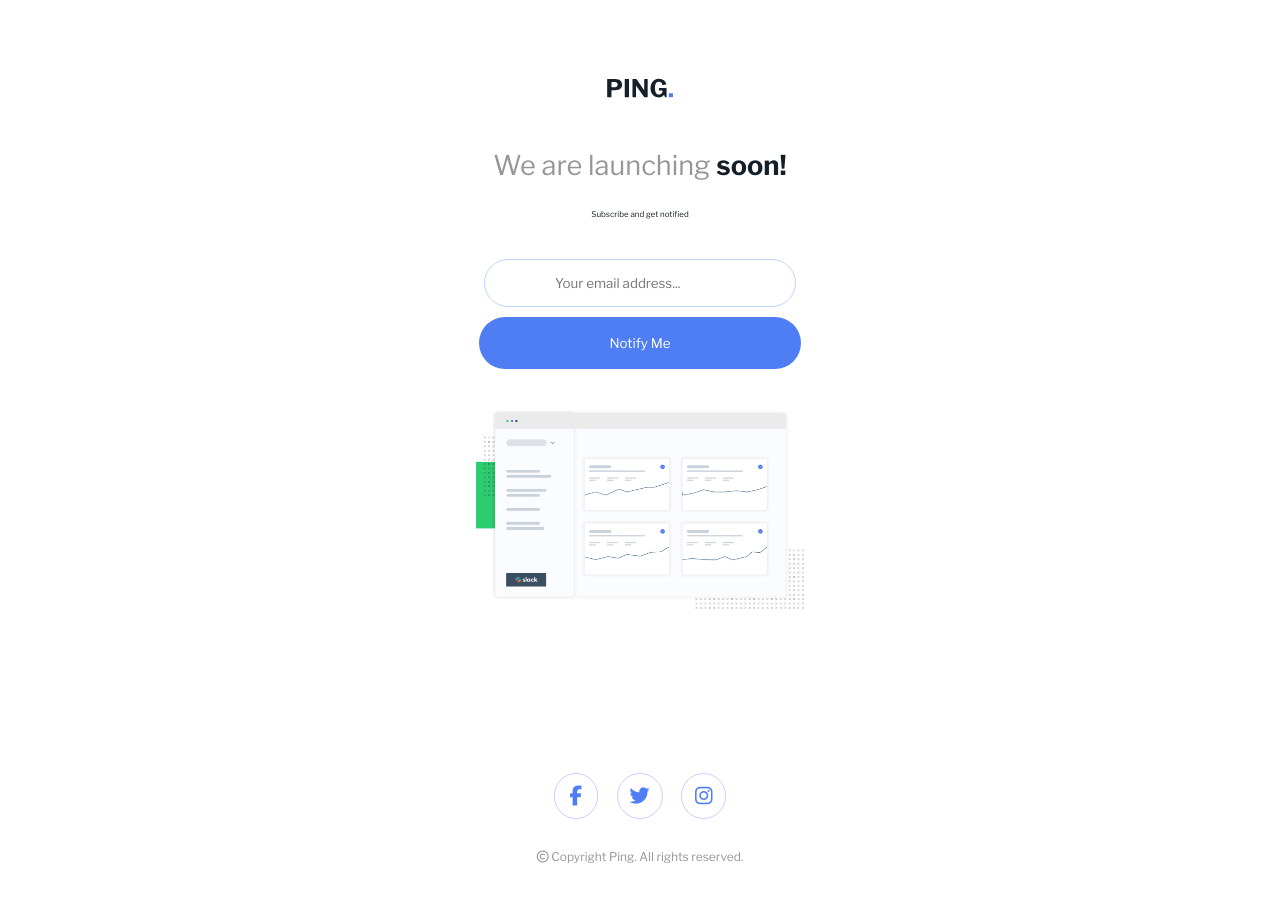
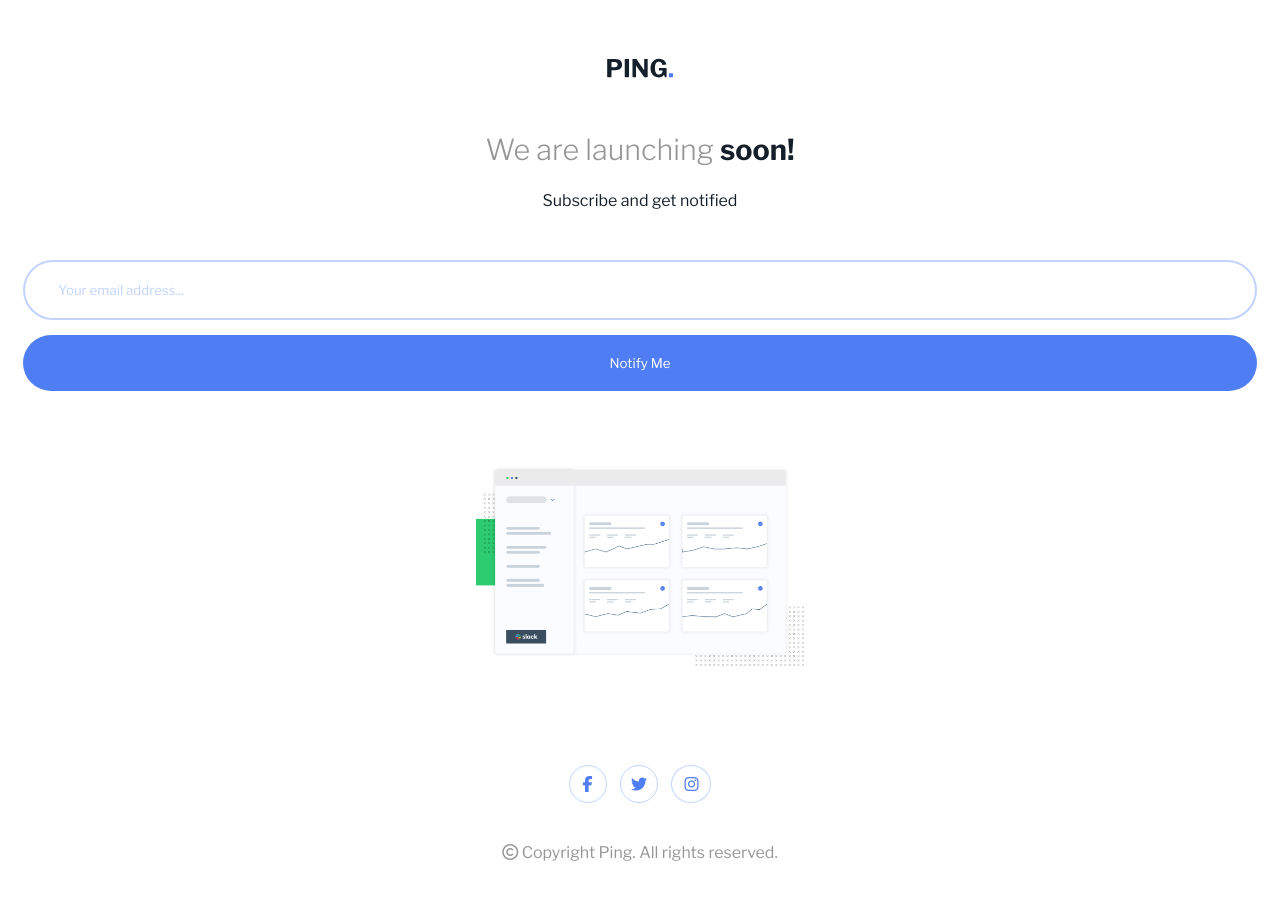
Before and after one commit to pearlanyanwu/ping-coming-soon.github.io, a plain HTML site: page index.html in a window 1280 px wide. Drawn offline with nearby package versions, Linux system fonts and the light colour scheme.

Commit message:
edited styling

```diff
--- a/index.html
+++ b/index.html
@@ -12,11 +12,11 @@
 
 <body>
   <header>
-    <img src="images/logo.svg" alt="logo.svg" id="logo">
+    <img src="images/logo.svg" alt="logo.svg" id="ping-logo">
   </header>
 
   <main>
-    <p> We are launching <span> soon! </span></p>
+    <h2> We are launching <span> soon! </span></h2>
     <p> Subscribe and get notified </p>
 
     <div class="subscribe">
@@ -24,14 +24,14 @@
       <button id="notify-button"> Notify Me </button>
     </div>
 
-    <img src="images/illustration-dashboard.png" alt="image.png" id="image" height="200">
+    <img src="images/illustration-dashboard.png" alt="illustration_dashboard_image.png" id="dashboard-img" height="200">
   </main>
 
   <footer>
     <i class='fab fa-facebook-f facebook-icon icons'></i>
     <i class='fab fa-twitter twitter-icon icons'></i>
     <i class='fab fa-instagram instagram-icon icons'></i>
-    <p> <i class='far fa-copyright copyright'></i> Copyright Ping. All rights reserved. </p>
+    <p> <i class='far fa-copyright copyright-icon'></i> Copyright Ping. All rights reserved. </p>
   </footer>
 </body>
 
--- a/style.css
+++ b/style.css
@@ -7,101 +7,100 @@
 
 body {
   text-align: center;
-  padding: 50px 0;
+  padding: 50px 15px;
 }
 
 header {
-  padding: 20px 0;
+  margin-bottom: 50px;
 }
 
-#logo {
+#ping-logo {
   height: 20px;
 }
 
-main > p:first-of-type {
-  font-size: 1.7rem;
+main > p,
+h2 > span {
+  color: hsl(209, 33%, 12%);
 }
 
-main > p:last-of-type {
-  font-size: 0.5rem;
+h2 {
+  font-size: 1.8rem;
+  font-weight: 300;
 }
 
-main > p:first-of-type,
+h2,
 footer > p {
   color: hsl(0, 0%, 59%);
 }
 
-main > p:last-of-type,
-p > span {
-  color: hsl(209, 33%, 12%);
-}
-
-p > span {
+h2 > span {
   font-weight: 700;
 }
 
 .subscribe {
   display: flex;
   flex-direction: column;
-  justify-content: center;
-  align-items: center;
-  margin: 40px 0;
+  gap: 15px;
+  margin-top: 50px;
 }
 
 input,
-button,
-.icons {
+button {
+  width: 100%;
   border-radius: 50px;
+  padding: 20px 0;
 }
 
 input {
-  border: 1px solid hsl(223, 100%, 88%);
-  padding: 15px 70px;
-  margin-bottom: 10px;
+  border: 2px solid hsl(223, 100%, 88%);
+}
+
+input::placeholder {
+  color: hsl(223, 100%, 88%);
+}
+
+input,
+input::placeholder {
+  text-indent: 2.5em;
 }
 
 button {
   background-color: hsl(223, 87%, 63%);
-  border: none;
   color: hsl(0, 0%, 100%);
-  padding: 18px 130px;
+  border-style: none;
 }
 
-button:hover,
-.icons:hover {
+button:hover {
   cursor: pointer;
 }
 
-footer {
-  margin-top: 160px;
-}
-
-footer > p {
-  margin-top: 30px;
-  font-size: 0.75rem;
+#dashboard-img {
+  margin: 75px 0;
 }
 
 .icons {
   border: 1px solid hsl(223, 100%, 88%);
   color: hsl(223, 87%, 63%);
-  margin: 0 7.5px;
-  font-size: 20px;
+  border-radius: 50%;
+  margin: 0 5px;
 }
 
 .facebook-icon {
-  padding: 12px 15px;
+  padding: 10px 13px;
 }
 
 .twitter-icon {
-  padding: 12px;
+  padding: 10px;
 }
 
 .instagram-icon {
-  padding: 12px 13px;
+  padding: 10px 12px;
 }
 
-@media screen and (min-width: 1440px) {
-  .subscribe {
-    flex-direction: row;
-  }
+footer {
+  margin: 20px 0;
 }
+
+footer > p {
+  margin-top: 40px;
+}
```
Also changed, not shown: 1 other file.
